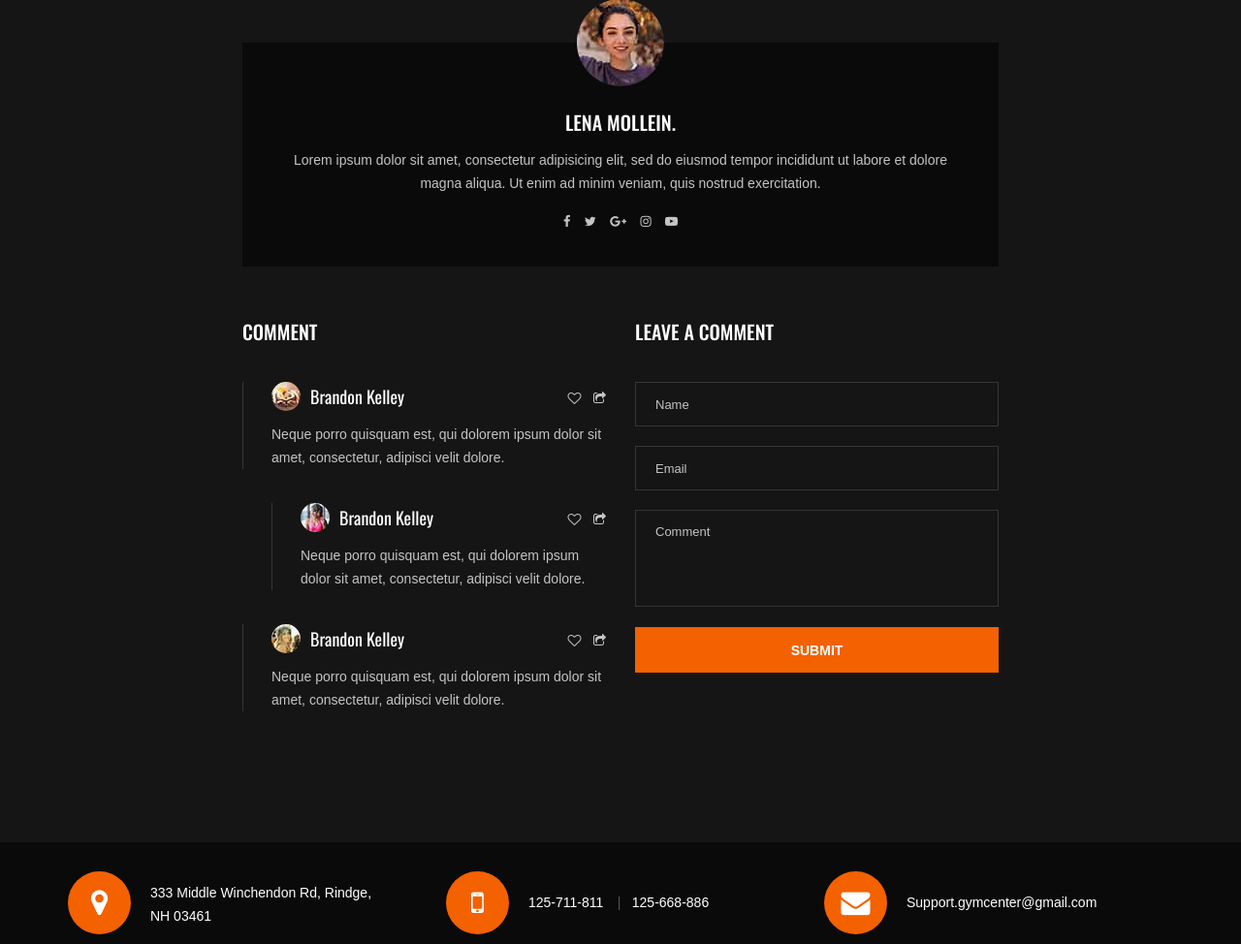
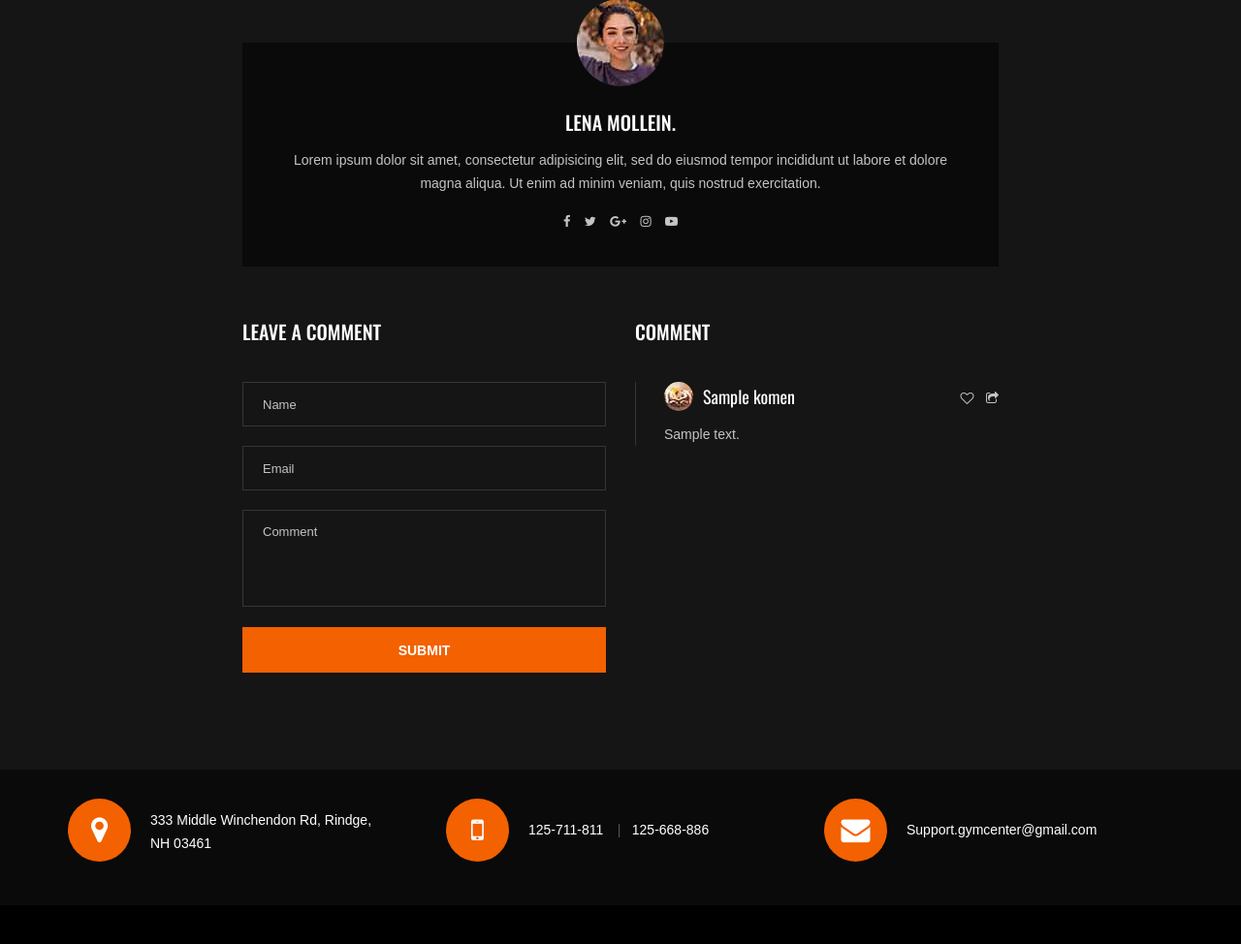
Before and after one commit to mbredetss/Tugas-Akhir-Pak-Edo, a PHP site: page /blog-details.php in a window 1280 px wide. Shown: the part 2443-3417 px from the top of the page at 97% size. Run offline with PHP 8.4, Linux system fonts and the light colour scheme; tables that the repository leaves empty or names only in its code hold one stand-in row (values such as "Sample post"); some web fonts are replaced.

Commit message:
blog details

```diff
--- a/gymlife-master/blog-details.php
+++ b/gymlife-master/blog-details.php
@@ -234,8 +234,43 @@ include "koneksi.php";
                         </div>
                         <div class="row">
                             <div class="col-lg-6">
+                                <div class="leave-comment">
+                                    <h5>Leave a comment</h5>
+                                    <form action="blog-details.php" method="post">
+                                        <input name="nama" type="text" placeholder="Name">
+                                        <input name="email" type="text" placeholder="Email">
+                                        <textarea name="comment" placeholder="Comment"></textarea>
+                                        <button name="submit" type="submit">Submit</button>
+                                    </form>
+                                </div>
+                            </div>
+                            <?php
+                            if (isset($_POST['submit']))
+                            {
+                            $nama = $_POST['nama'];
+                            $email = $_POST['email'];
+                            $comment = $_POST['comment'];
+                            $sql = "INSERT INTO komen VALUES ('','$nama', '$email', '$comment')";
+                            $conn->query($sql) === TRUE;
+                            }
+                            ?>
+
+                            <div class="col-lg-6">
                                 <div class="comment-option">
                                     <h5 class="co-title">Comment</h5>
+                                    <?php
+                                $sql_select = "SELECT nama, comment FROM komen ORDER BY id";
+                                $result_select = $conn->query($sql_select);
+                                if ($result_select->num_rows === 0)
+                                {
+                                ?>
+                                <?php
+                                }
+                                else
+                                {
+                                while ($komen = $result_select->fetch_assoc())
+                                {
+                                ?>
                                     <div class="co-item">
                                         <div class="co-widget">
                                             <a href="#"><i class="fa fa-heart-o"></i></a>
@@ -243,54 +278,19 @@ include "koneksi.php";
                                         </div>
                                         <div class="co-pic">
                                             <img src="img/blog/details/comment-1.jpg" alt="">
-                                            <h5>Brandon Kelley</h5>
+                                            <h5><?=$komen['nama']?></h5>
                                         </div>
                                         <div class="co-text">
-                                            <p>Neque porro quisquam est, qui dolorem ipsum dolor sit amet, consectetur,
-                                                adipisci velit dolore.</p>
+                                            <p><?=$komen['comment']?></p>
                                         </div>
                                     </div>
-                                    <div class="co-item reply-comment">
-                                        <div class="co-widget">
-                                            <a href="#"><i class="fa fa-heart-o"></i></a>
-                                            <a href="#"><i class="fa fa-share-square-o"></i></a>
-                                        </div>
-                                        <div class="co-pic">
-                                            <img src="img/blog/details/comment-2.jpg" alt="">
-                                            <h5>Brandon Kelley</h5>
-                                        </div>
-                                        <div class="co-text">
-                                            <p>Neque porro quisquam est, qui dolorem ipsum dolor sit amet, consectetur,
-                                                adipisci velit dolore.</p>
-                                        </div>
-                                    </div>
-                                    <div class="co-item">
-                                        <div class="co-widget">
-                                            <a href="#"><i class="fa fa-heart-o"></i></a>
-                                            <a href="#"><i class="fa fa-share-square-o"></i></a>
-                                        </div>
-                                        <div class="co-pic">
-                                            <img src="img/blog/details/comment-3.jpg" alt="">
-                                            <h5>Brandon Kelley</h5>
-                                        </div>
-                                        <div class="co-text">
-                                            <p>Neque porro quisquam est, qui dolorem ipsum dolor sit amet, consectetur,
-                                                adipisci velit dolore.</p>
-                                        </div>
-                                    </div>
+                                    <?php
+                            }
+                            }
+                            ?>
                                 </div>
                             </div>
-                            <div class="col-lg-6">
-                                <div class="leave-comment">
-                                    <h5>Leave a comment</h5>
-                                    <form action="#" method="post">
-                                        <input name="nama" type="text" placeholder="Name">
-                                        <input name="email" type="text" placeholder="Email">
-                                        <textarea name="comment" placeholder="Comment"></textarea>
-                                        <button name="submit" type="submit">Submit</button>
-                                    </form>
-                                </div>
-                            </div>
+
                         </div>
                     </div>
                 </div>
@@ -417,30 +417,4 @@ include "koneksi.php";
 
 
 </body>
-
 </html>
-<?php
-if (isset($_POST['submit']))
-{
-$nama = $_POST['nama'];
-$email = $_POST['email'];
-$comment = $_POST['comment'];
-$sql = "INSERT INTO komen VALUES ('$nama', '$email', '$comment')";
-if ($conn->query($sql) === TRUE)
-{
-?>
-<div class="alert alert-success alertdismissable">
-<strong>Success!</strong> Data Tamu Restaurant Berhasil dinput
-</div>
-<?php
-}
-else
-{
-?>
-<div class="alert alert-danger alertdismissable">
-<strong>Failed!</strong> Data Tamu Restaurant Gagal diInput
-</div>
-<?php
-}
-}
-?>
```
